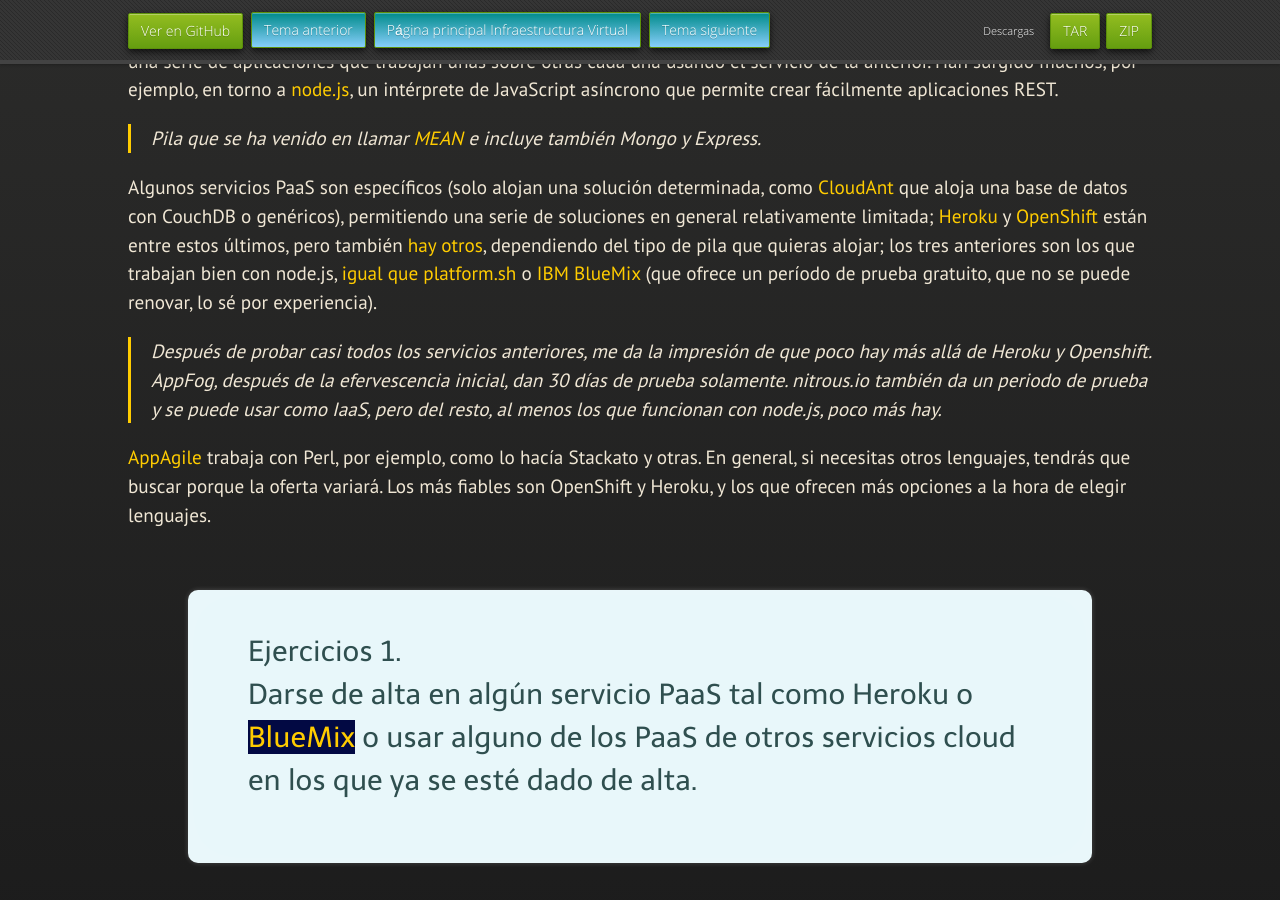
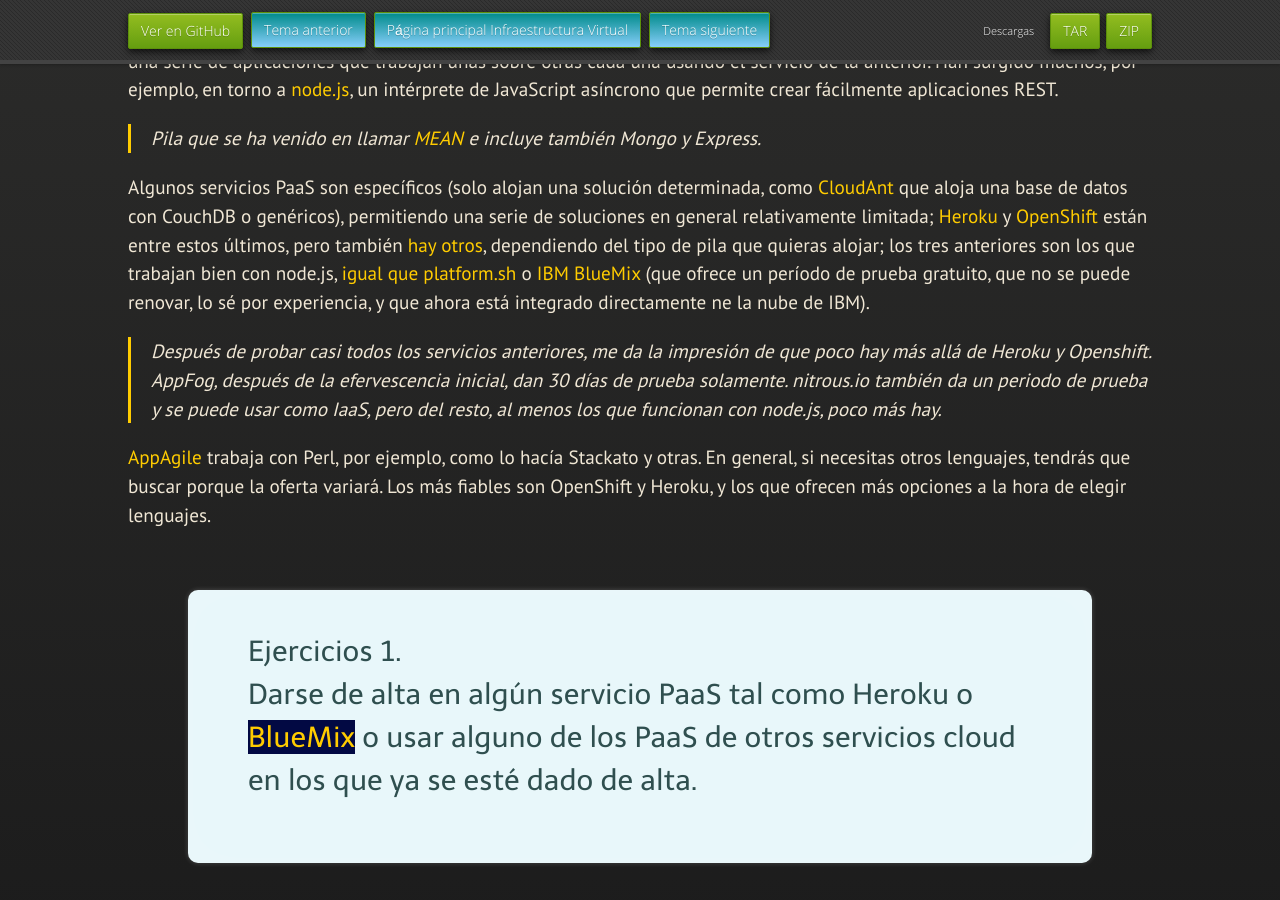
Before and after one commit to JJ/IV, a Jekyll site: the page built from documentos/temas/PaaS.md, in a window 1280 px wide and 900 px high, scrolled down 1760 px. Built offline with Jekyll 4.4.1, drawn with Linux system fonts in a browser that asks for light colours; nearby versions of some CDN libraries; some web fonts are replaced; our own code applies the rules of GitHub Pages for plain Markdown files.

Commit message:
Sync documentos/temas/PaaS.md de master a gh-pages

```diff
--- a/documentos/temas/PaaS.md
+++ b/documentos/temas/PaaS.md
@@ -39,7 +39,7 @@
 
 ## Introducción
 
-> Esta [presentación](https://jj.github.io/pispaas/#/) es un resumen del
+> Esta [presentación](https://jj.github.io/pispaas/) es un resumen del
 > concepto de Plataforma como Servicio (PaaS) y alguna cosa adicional que no
 > está incluida en este tema pero que conviene conocer de todas formas.
 
@@ -90,8 +90,9 @@
 [hay otros](https://www.codediesel.com/nodejs/5-paas-solutions-to-host-your-nodejs-apps/),
 dependiendo del tipo de pila que quieras alojar; los tres anteriores son los
 que trabajan bien con node.js, [igual que platform.sh](https://platform.sh/) o
-[IBM BlueMix](https://console.bluemix.net/) (que ofrece un período de prueba
-gratuito, que no se puede renovar, lo sé por experiencia).
+[IBM BlueMix](https://cloud.ibm.com/) (que ofrece un período de prueba
+gratuito, que no se puede renovar, lo sé por experiencia, y que ahora
+está integrado directamente ne la nube de IBM).
 
 > Después de probar casi todos los servicios anteriores, me da la impresión de
 > que poco hay más allá de Heroku y Openshift. AppFog, después de la
@@ -503,7 +504,7 @@
 master` se pondrá en marcha. La mayoría de los PaaS usa `git push` como modo de
 despliegue, que permite tener controlada la versión de todos los ficheros que
 hay en el mismo y además, con los *ganchos* post-`push`,
-[compilar y ejecutar la aplicación a través de los llamados *Buildpacks*](https://www.jamesward.com/2012/07/18/the-magic-behind-herokus-git-push-deployment/).
+[compilar y ejecutar la aplicación a través de los llamados *Buildpacks*](https://jamesward.com/2012/07/18/the-magic-behind-herokus-git-push-deployment/).
 
 <div class='ejercicios' markdown="1">
 
```
